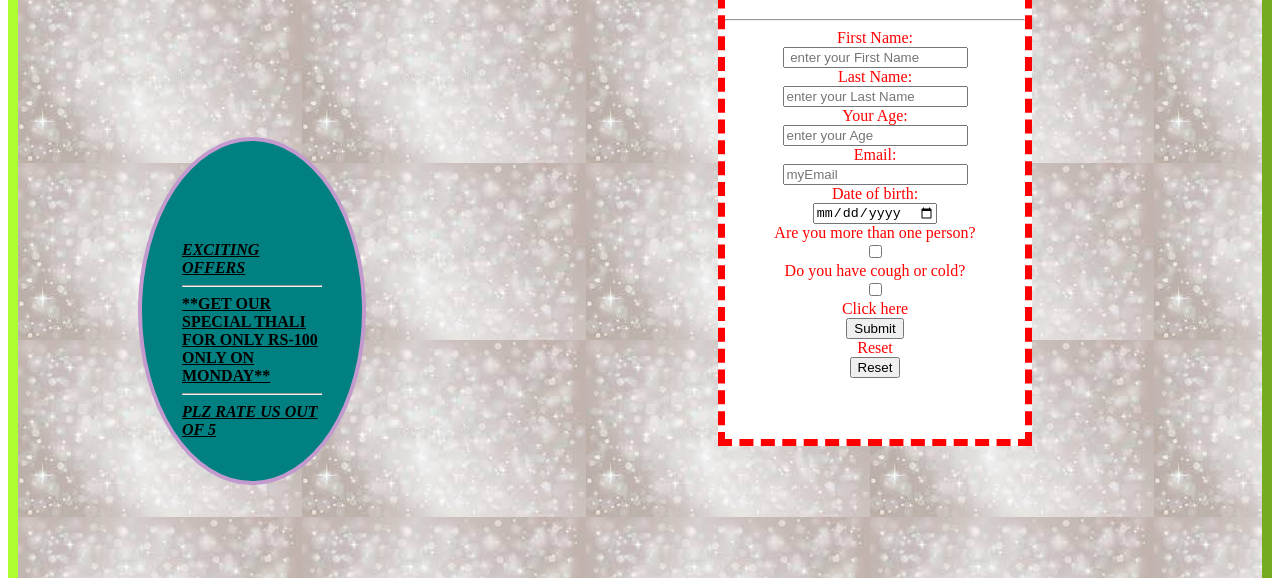
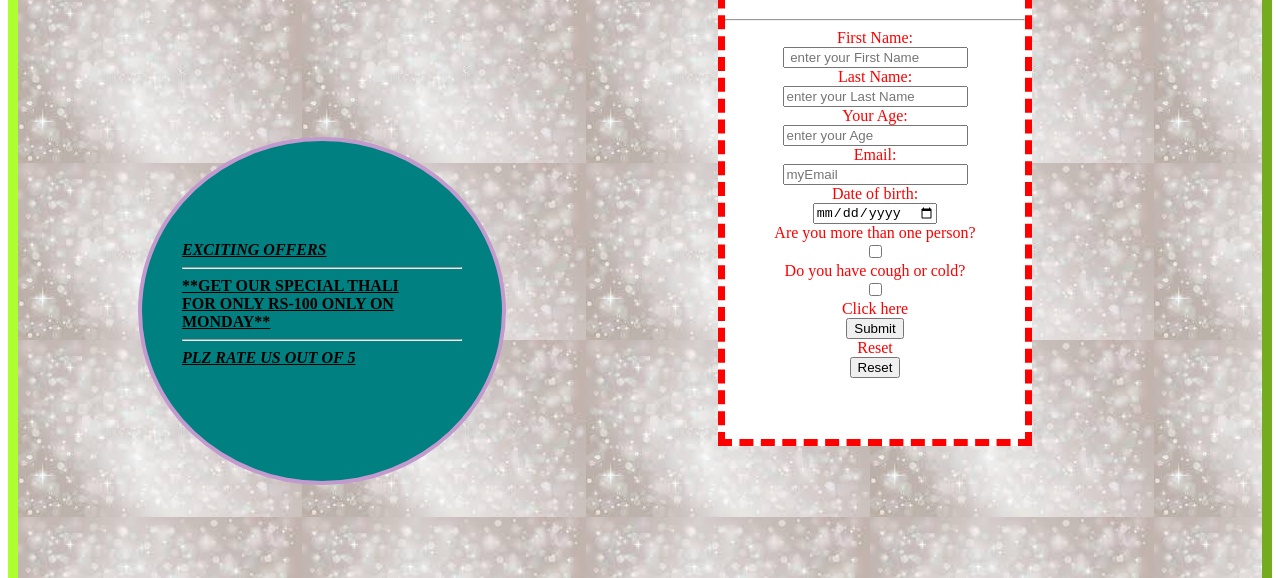
Before and after one commit to Devendrakumar2000/css2, a plain HTML site: page index.html in a window 1280 px wide. Shown: the part 209-787 px from the top of the page. Drawn offline with Linux system fonts and the light colour scheme.

Commit message:
Update demo.css

```diff
--- a/demo.css
+++ b/demo.css
@@ -54,7 +54,7 @@ justify-content: space-between;
   padding: 100px 40px 100px 40px;
   margin-top: 1px;
   text-align: start;
-  width: 140px;height: 140px;
+  width: 280px;height: 140px;
   background-color: teal;
   border-radius: 50%;
   border: 4px;
```
